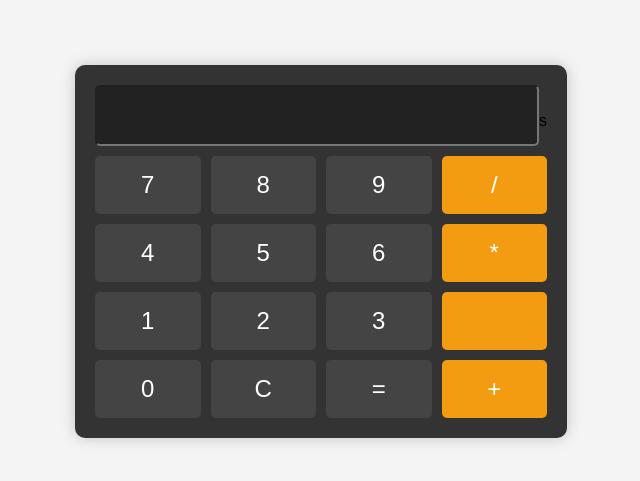
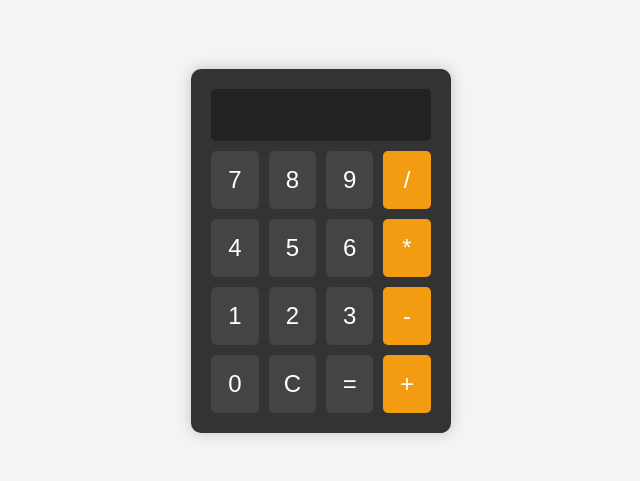
Before and after one commit to rafaelmnf/Desenvolvimento-Web, a plain HTML site: page lab16-calculadora/index.html in a window 1280 px wide. Shown: the part 149-630 px from the top of the page, without its empty margins (319-959 px from the left). Drawn offline with Linux system fonts and the light colour scheme.

Commit message:
completo

```diff
--- a/lab16-calculadora/index.html
+++ b/lab16-calculadora/index.html
@@ -9,13 +9,15 @@
 
 <body>
     <div class="calculadora">
-        <input class="tela" id="resultado">s
+        <div class="tela">
+            <p id="resultado"></p>
+        </div>
+
         <div class="botoes">
             <button class="btn" onclick="addNum('7')">7</button>
             <button class="btn" onclick="addNum('8')">8</button>
             <button class="btn" onclick="addNum('9')">9</button>
             <button class="btn operador" onclick="addOperacao('/')">/</button>
-
 
             <button class="btn" onclick="addNum('4')">4</button>
             <button class="btn" onclick="addNum('5')">5</button>
@@ -25,7 +27,7 @@
             <button class="btn" onclick="addNum('1')">1</button>
             <button class="btn" onclick="addNum('2')">2</button>
             <button class="btn" onclick="addNum('3')">3</button>
-            <button class="btn operador" onclick="addOperacao('')"></button>
+            <button class="btn operador" onclick="addOperacao('-')">-</button>
 
             <button class="btn" onclick="addNum('0')">0</button>
             <button class="btn" onclick="limpar()">C</button>
--- a/lab16-calculadora/script.js
+++ b/lab16-calculadora/script.js
@@ -1,8 +1,6 @@
-let operacaoAtual = '';
+let operacaoAtual = "";
+let operador = "";
 let resultado = 0;
-let operador = '';
-let operacao = '';
-
 
 function addNum(numero) {
     operacaoAtual += numero;
@@ -10,7 +8,7 @@ function addNum(numero) {
 }
 
 function addOperacao(operacao) {
-    if (operacaoAtual !== '') {
+    if (operacaoAtual !== "") {
         operador = operacao;
         operacaoAtual += operacao;
         atualizarTela(operacaoAtual);
@@ -23,18 +21,18 @@ function calcular() {
         atualizarTela(resultado);
         operacaoAtual = resultado.toString();
     } catch (e) {
-        atualizarTela('erro');
-        operacaoAtual = '';
+        atualizarTela("erro");
+        operacaoAtual = "";
     }
 }
 
 function limpar() {
-    operacaoAtual = '';
-    operador = '';
+    operacaoAtual = "";
+    operador = "";
     resultado = 0;
     atualizarTela(0);
 }
 
 function atualizarTela(valor) {
-    document.getElementById('resultado').innerHTML = valor;
+    document.getElementById("resultado").innerHTML = valor;
 }
```
Also changed, not shown: lab16-calculadora/README.md (added).
